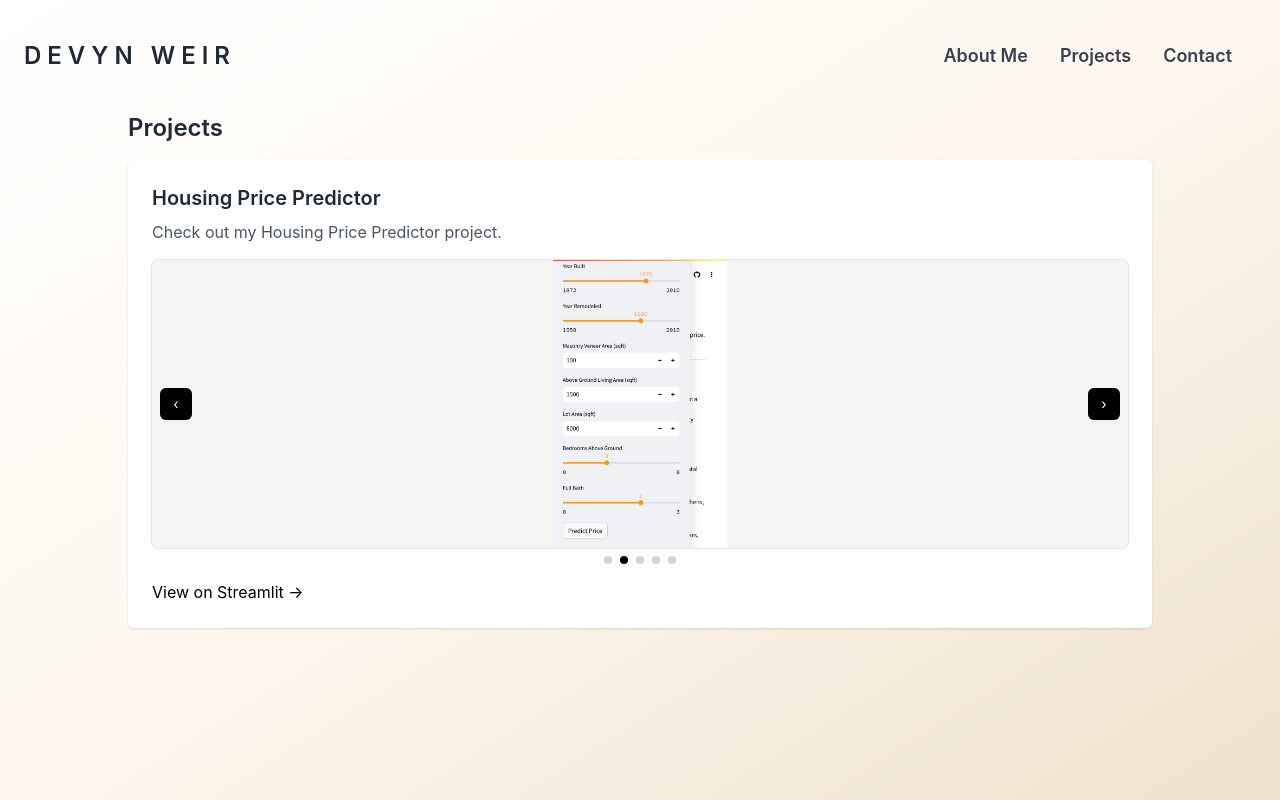
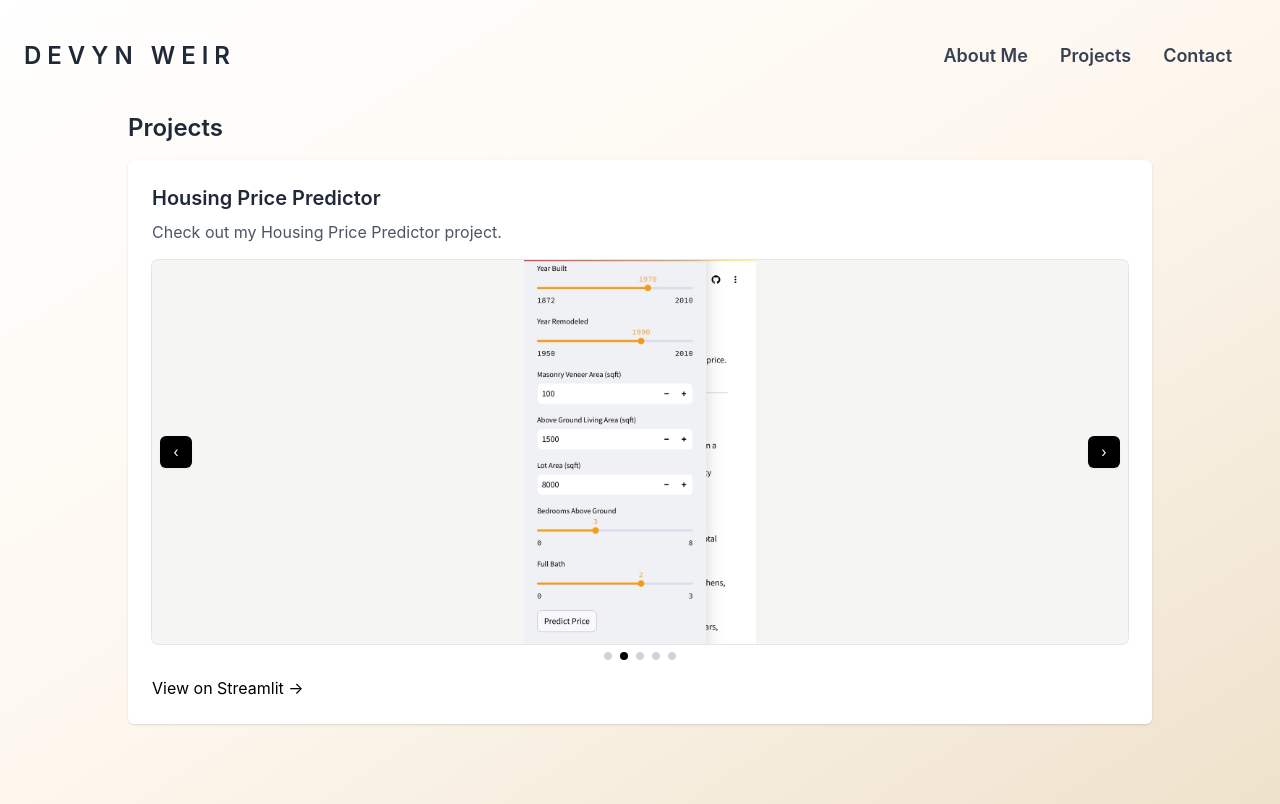
Before and after one commit to webdevyn/webdevyn.github.io, a React (Create React App) app: page /projects in a window 1280 px wide. Built offline with nearby package versions, Linux system fonts and the light colour scheme; the HTML template or start-up script is replaced by a standard one.

Commit message:
Give tall app screenshots more room in the carousel
Use a taller contain box so Housing Price Predictor captures are readable instead of letterboxed in a wide 16:10 frame.

Co-authored-by: Devyn Weir <webdevyn@users.noreply.github.com>

```diff
--- a/src/components/ProjectSlideshow.jsx
+++ b/src/components/ProjectSlideshow.jsx
@@ -74,12 +74,12 @@ export default function ProjectSlideshow({ images = [], projectTitle }) {
       onMouseLeave={() => setPaused(false)}
     >
       <div className="relative overflow-hidden rounded-md bg-stone-100 ring-1 ring-black/10">
-        <div className="relative aspect-[16/10] w-full max-h-[min(18rem,46vh)] landscape-phone:max-h-[28vh] landscape-phone:aspect-[16/9]">
+        <div className="relative flex h-[min(24rem,58vh)] w-full items-center justify-center landscape-phone:h-[32vh]">
           {current.type === "image" ? (
             <img
               src={current.src}
               alt={current.alt}
-              className="h-full w-full object-contain object-top"
+              className="max-h-full max-w-full object-contain"
             />
           ) : (
             <div
```
